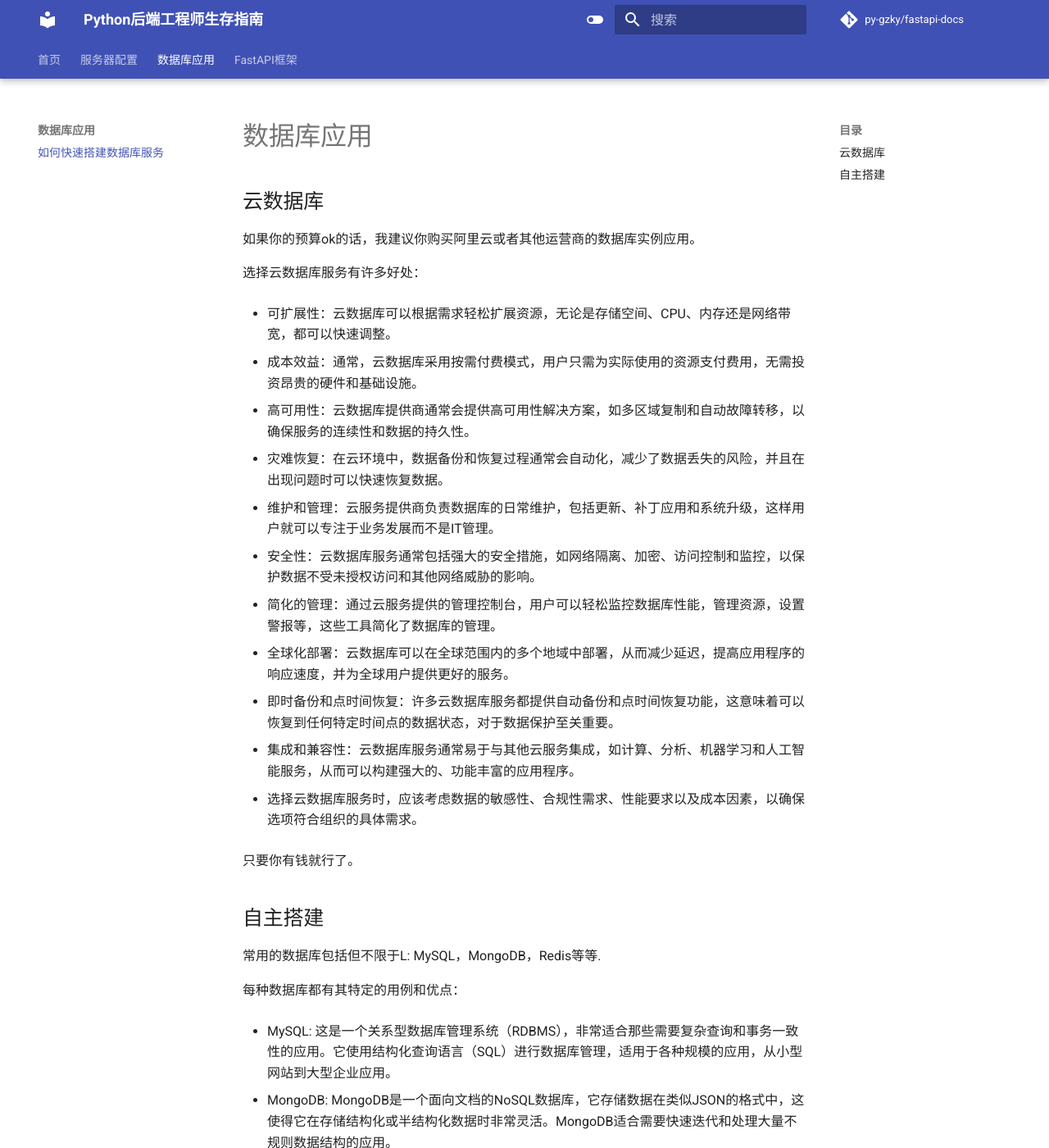
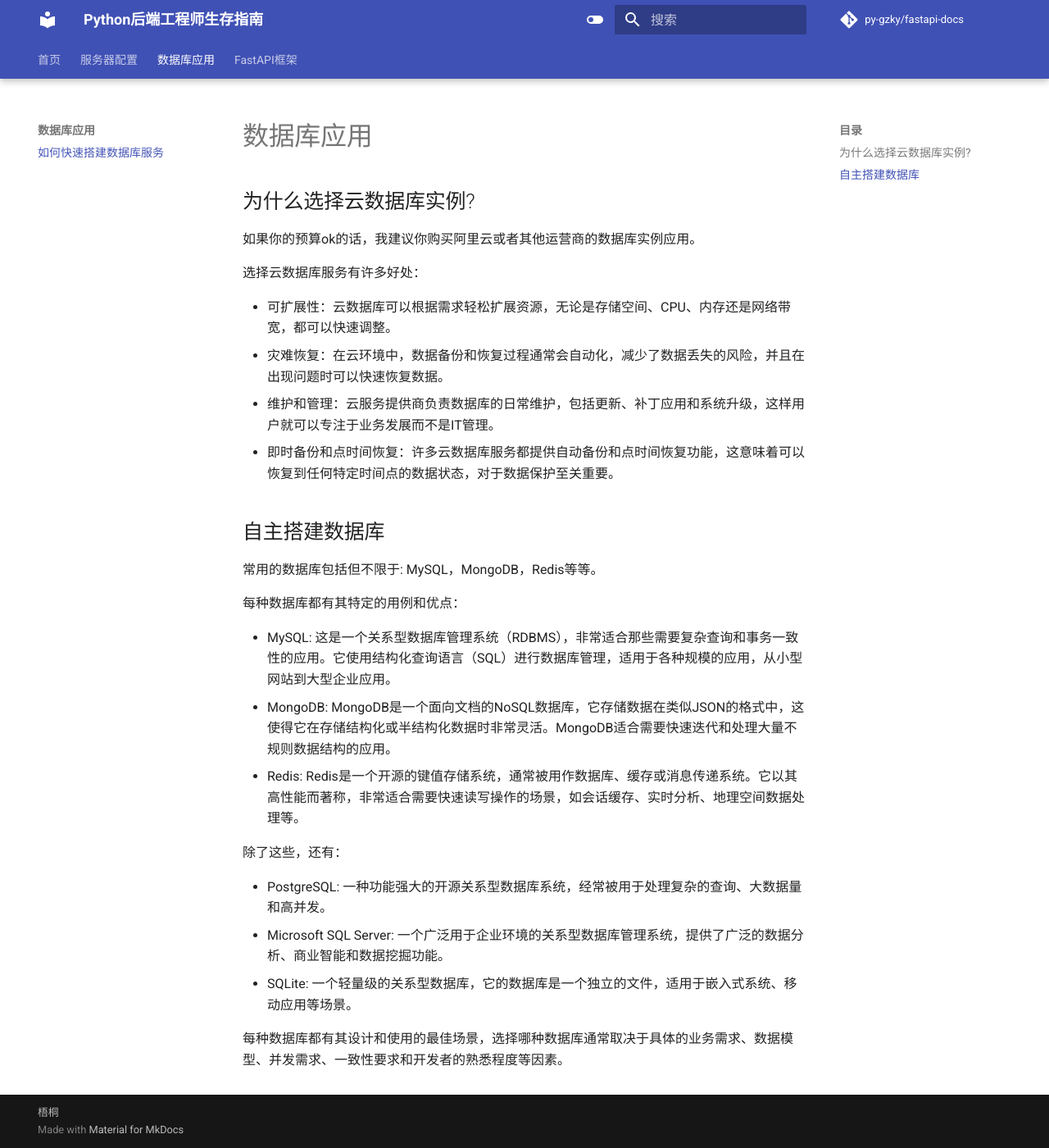
Before and after one commit to PY-GZKY/PythonBackendEngineerGuide, an MkDocs documentation site: the page built from docs/how-to-quickly-deploy-database.md, in a window 1280 px wide and 1400 px high. Shown: the whole window at 82% size. Built offline with MkDocs 1.6.1 and Material for MkDocs 9.7.7, drawn with Linux system fonts in a browser that asks for light colours; comment, search, counter and statistics services are not loaded; some of the changed text lies outside the part shown.

Commit message:
Update how-to-quickly-deploy-database.md

```diff
--- a/docs/how-to-quickly-deploy-database.md
+++ b/docs/how-to-quickly-deploy-database.md
@@ -1,55 +1,30 @@
 # 数据库应用
 
-## 云数据库
+## 为什么选择云数据库实例?
 
 如果你的预算ok的话，我建议你购买阿里云或者其他运营商的数据库实例应用。
 
 选择云数据库服务有许多好处：
 
 - 可扩展性：云数据库可以根据需求轻松扩展资源，无论是存储空间、CPU、内存还是网络带宽，都可以快速调整。
-
-- 成本效益：通常，云数据库采用按需付费模式，用户只需为实际使用的资源支付费用，无需投资昂贵的硬件和基础设施。
-
-- 高可用性：云数据库提供商通常会提供高可用性解决方案，如多区域复制和自动故障转移，以确保服务的连续性和数据的持久性。
-
 - 灾难恢复：在云环境中，数据备份和恢复过程通常会自动化，减少了数据丢失的风险，并且在出现问题时可以快速恢复数据。
-
 - 维护和管理：云服务提供商负责数据库的日常维护，包括更新、补丁应用和系统升级，这样用户就可以专注于业务发展而不是IT管理。
-
-- 安全性：云数据库服务通常包括强大的安全措施，如网络隔离、加密、访问控制和监控，以保护数据不受未授权访问和其他网络威胁的影响。
-
-- 简化的管理：通过云服务提供的管理控制台，用户可以轻松监控数据库性能，管理资源，设置警报等，这些工具简化了数据库的管理。
-
-- 全球化部署：云数据库可以在全球范围内的多个地域中部署，从而减少延迟，提高应用程序的响应速度，并为全球用户提供更好的服务。
-
 - 即时备份和点时间恢复：许多云数据库服务都提供自动备份和点时间恢复功能，这意味着可以恢复到任何特定时间点的数据状态，对于数据保护至关重要。
 
-- 集成和兼容性：云数据库服务通常易于与其他云服务集成，如计算、分析、机器学习和人工智能服务，从而可以构建强大的、功能丰富的应用程序。
+## 自主搭建数据库
 
-- 选择云数据库服务时，应该考虑数据的敏感性、合规性需求、性能要求以及成本因素，以确保选项符合组织的具体需求。
-
-只要你有钱就行了。
-
-## 自主搭建
-
-常用的数据库包括但不限于L: MySQL，MongoDB，Redis等等.
+常用的数据库包括但不限于: MySQL，MongoDB，Redis等等。
 
 每种数据库都有其特定的用例和优点：
 
 - MySQL: 这是一个关系型数据库管理系统（RDBMS），非常适合那些需要复杂查询和事务一致性的应用。它使用结构化查询语言（SQL）进行数据库管理，适用于各种规模的应用，从小型网站到大型企业应用。
-
 - MongoDB: MongoDB是一个面向文档的NoSQL数据库，它存储数据在类似JSON的格式中，这使得它在存储结构化或半结构化数据时非常灵活。MongoDB适合需要快速迭代和处理大量不规则数据结构的应用。
-
 - Redis: Redis是一个开源的键值存储系统，通常被用作数据库、缓存或消息传递系统。它以其高性能而著称，非常适合需要快速读写操作的场景，如会话缓存、实时分析、地理空间数据处理等。
 
-除了这些，还有其他一些常见的数据库系统，如：
+除了这些，还有：
 
 - PostgreSQL: 一种功能强大的开源关系型数据库系统，经常被用于处理复杂的查询、大数据量和高并发。
-
 - Microsoft SQL Server: 一个广泛用于企业环境的关系型数据库管理系统，提供了广泛的数据分析、商业智能和数据挖掘功能。
-
-- Oracle Database: 一个多模型数据库管理系统，广泛应用于企业级应用中，特别是在需要复杂事务处理的大型系统中。
-
 - SQLite: 一个轻量级的关系型数据库，它的数据库是一个独立的文件，适用于嵌入式系统、移动应用等场景。
 
 每种数据库都有其设计和使用的最佳场景，选择哪种数据库通常取决于具体的业务需求、数据模型、并发需求、一致性要求和开发者的熟悉程度等因素。
```
